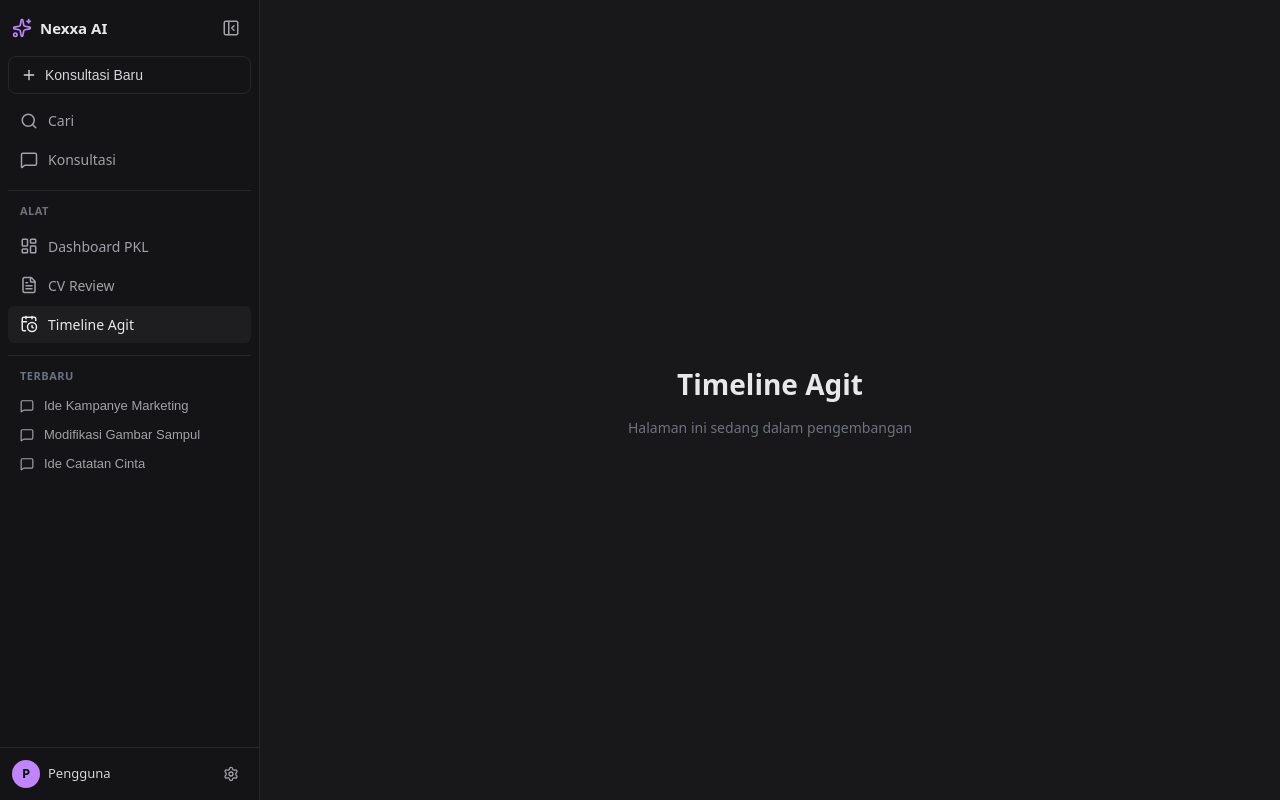
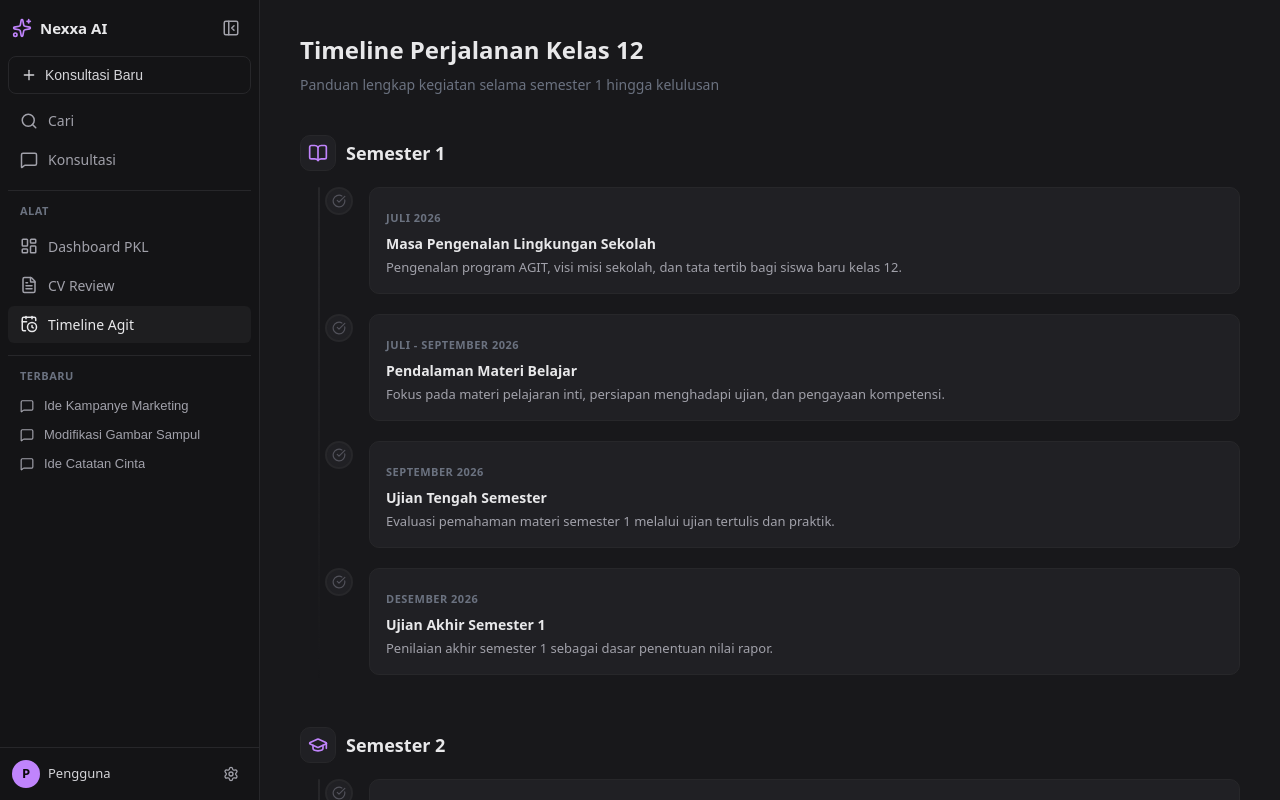
Before and after one commit to aussenseiter-Vs/JHIC-FE-User, a React (Vite) app: page /timeline-agit in a window 1280 px wide. Built offline with nearby package versions, Linux system fonts and the light colour scheme.

Commit message:
feat: implement timeline feature with structured phases, icons, and detailed events

```diff
--- a/src/modules/timeline-agit/css/timeline-agit.css
+++ b/src/modules/timeline-agit/css/timeline-agit.css
@@ -1 +1,201 @@
-@import "../../dashboard-pkl/css/dashboard-pkl.css";
+/* ── Page Layout ── */
+.timeline-page {
+  flex: 1;
+  overflow-y: auto;
+  padding: 32px 40px;
+}
+
+.timeline-header {
+  margin-bottom: 40px;
+}
+
+.timeline-title {
+  font-size: 1.5rem;
+  font-weight: 600;
+  color: #e8e8ea;
+  margin: 0 0 6px;
+}
+
+.timeline-subtitle {
+  font-size: 14px;
+  color: #6b7280;
+  margin: 0;
+}
+
+/* ── Container ── */
+.timeline-container {
+  display: flex;
+  flex-direction: column;
+  gap: 48px;
+}
+
+/* ── Phase ── */
+.timeline-phase {
+  display: flex;
+  flex-direction: column;
+  gap: 16px;
+}
+
+.timeline-phase-header {
+  display: flex;
+  align-items: center;
+  gap: 10px;
+}
+
+.timeline-phase-icon {
+  width: 36px;
+  height: 36px;
+  border-radius: 10px;
+  background: #202024;
+  border: 1px solid #27272a;
+  display: flex;
+  align-items: center;
+  justify-content: center;
+  color: #c084fc;
+  flex-shrink: 0;
+}
+
+.timeline-phase-title {
+  font-size: 1.125rem;
+  font-weight: 600;
+  color: #e8e8ea;
+  margin: 0;
+}
+
+/* ── Timeline Track ── */
+.timeline-line-track {
+  display: flex;
+  gap: 20px;
+  padding-left: 18px;
+}
+
+.timeline-line {
+  width: 2px;
+  background: linear-gradient(to bottom, #27272a, #313135);
+  border-radius: 1px;
+  flex-shrink: 0;
+  position: relative;
+}
+
+.timeline-line-track:last-child .timeline-line {
+  background: linear-gradient(to bottom, #27272a, transparent);
+}
+
+.timeline-steps {
+  display: flex;
+  flex-direction: column;
+  gap: 20px;
+  flex: 1;
+  min-width: 0;
+  padding-bottom: 4px;
+}
+
+/* ── Step ── */
+.timeline-step {
+  display: flex;
+  gap: 16px;
+  align-items: flex-start;
+  position: relative;
+}
+
+.timeline-step-dot {
+  width: 28px;
+  height: 28px;
+  border-radius: 50%;
+  background: #202024;
+  border: 2px solid #27272a;
+  display: flex;
+  align-items: center;
+  justify-content: center;
+  flex-shrink: 0;
+  color: #52525b;
+  margin-left: -15px;
+  z-index: 1;
+  transition: border-color 0.2s, color 0.2s;
+}
+
+.timeline-step:hover .timeline-step-dot {
+  border-color: #c084fc;
+  color: #c084fc;
+}
+
+.timeline-step-card {
+  flex: 1;
+  min-width: 0;
+  background: #202024;
+  border: 1px solid #27272a;
+  border-radius: 10px;
+  padding: 16px;
+  transition: border-color 0.15s;
+}
+
+.timeline-step-card:hover {
+  border-color: #313135;
+}
+
+.timeline-step-date {
+  display: inline-block;
+  font-size: 11px;
+  font-weight: 600;
+  text-transform: uppercase;
+  letter-spacing: 0.5px;
+  color: #6b7280;
+  margin-bottom: 6px;
+}
+
+.timeline-step-title {
+  font-size: 14px;
+  font-weight: 600;
+  color: #e8e8ea;
+  margin: 0 0 4px;
+}
+
+.timeline-step-desc {
+  font-size: 13px;
+  color: #a1a1aa;
+  line-height: 1.5;
+  margin: 0;
+}
+
+/* ── Scrollbar ── */
+.timeline-page::-webkit-scrollbar {
+  width: 4px;
+}
+
+.timeline-page::-webkit-scrollbar-track {
+  background: transparent;
+}
+
+.timeline-page::-webkit-scrollbar-thumb {
+  background: #27272a;
+  border-radius: 2px;
+}
+
+/* ── Responsive ── */
+@media (max-width: 768px) {
+  .timeline-page {
+    padding: 20px 16px;
+  }
+
+  .timeline-title {
+    font-size: 1.25rem;
+  }
+
+  .timeline-container {
+    gap: 36px;
+  }
+
+  .timeline-line-track {
+    padding-left: 14px;
+  }
+
+  .timeline-step-dot {
+    width: 24px;
+    height: 24px;
+    margin-left: -13px;
+  }
+
+  .timeline-step-card {
+    padding: 12px;
+  }
+}
--- /dev/null
+++ b/src/modules/timeline-agit/timeline-agit.json
@@ -0,0 +1,79 @@
+{
+  "title": "Timeline Perjalanan Kelas 12",
+  "subtitle": "Panduan lengkap kegiatan selama semester 1 hingga kelulusan",
+  "phases": [
+    {
+      "period": "Semester 1",
+      "icon": "BookOpen",
+      "items": [
+        {
+          "title": "Masa Pengenalan Lingkungan Sekolah",
+          "desc": "Pengenalan program AGIT, visi misi sekolah, dan tata tertib bagi siswa baru kelas 12.",
+          "date": "Juli 2026"
+        },
+        {
+          "title": "Pendalaman Materi Belajar",
+          "desc": "Fokus pada materi pelajaran inti, persiapan menghadapi ujian, dan pengayaan kompetensi.",
+          "date": "Juli - September 2026"
+        },
+        {
+          "title": "Ujian Tengah Semester",
+          "desc": "Evaluasi pemahaman materi semester 1 melalui ujian tertulis dan praktik.",
+          "date": "September 2026"
+        },
+        {
+          "title": "Ujian Akhir Semester 1",
+          "desc": "Penilaian akhir semester 1 sebagai dasar penentuan nilai rapor.",
+          "date": "Desember 2026"
+        }
+      ]
+    },
+    {
+      "period": "Semester 2",
+      "icon": "GraduationCap",
+      "items": [
+        {
+          "title": "Pendalaman Materi Semester 2",
+          "desc": "Lanjutan materi pelajaran, fokus pada persiapan ujian sekolah dan ujian nasional.",
+          "date": "Januari - Maret 2027"
+        },
+        {
+          "title": "Ujian Tengah Semester 2",
+          "desc": "Evaluasi tengah semester untuk mengukur pemahaman materi semester 2.",
+          "date": "Maret 2027"
+        },
+        {
+          "title": "Ujian Sekolah",
+          "desc": "Ujian yang diselenggarakan oleh sekolah untuk mengukur pencapaian kompetensi kelulusan.",
+          "date": "April 2027"
+        },
+        {
+          "title": "Ujian Nasional / Ujian Akhir",
+          "desc": "Ujian akhir sebagai syarat kelulusan dan penentuan jenjang pendidikan selanjutnya.",
+          "date": "Mei 2027"
+        }
+      ]
+    },
+    {
+      "period": "Masa Kelulusan",
+      "icon": "Award",
+      "items": [
+        {
+          "title": "Pengumuman Kelulusan",
+          "desc": "Pengumuman resmi kelulusan siswa kelas 12 berdasarkan hasil evaluasi akhir.",
+          "date": "Mei 2027"
+        },
+        {
+          "title": "Pelepasan dan Perpisahan",
+          "desc": "Acara pelepasan siswa kelas 12 yang digelar oleh sekolah sebagai bentuk apresiasi.",
+          "date": "Juni 2027"
+        },
+        {
+          "title": "Pembagian Ijazah",
+          "desc": "Pengambilan ijazah dan dokumen kelulusan lainnya sebagai tanda tamat belajar.",
+          "date": "Juni 2027"
+        }
+      ]
+    }
+  ]
+}
--- a/src/modules/timeline-agit/timeline-agit.tsx
+++ b/src/modules/timeline-agit/timeline-agit.tsx
@@ -1,16 +1,76 @@
 import { motion } from "framer-motion";
+import type { Variants } from "framer-motion";
+import { BookOpen, GraduationCap, Award, CheckCircle } from "lucide-react";
+import data from "./timeline-agit.json";
 import "./css/timeline-agit.css";
+
+const iconMap = {
+  BookOpen,
+  GraduationCap,
+  Award,
+} as const;
+
+const phaseVariants: Variants = {
+  hidden: { opacity: 0 },
+  visible: (i: number) => ({
+    opacity: 1,
+    transition: { delay: i * 0.2, duration: 0.4, ease: "easeOut" },
+  }),
+};
 
 function TimelineAgit() {
   return (
     <motion.div
-      className="page-placeholder"
-      initial={{ opacity: 0, y: 16 }}
-      animate={{ opacity: 1, y: 0 }}
-      transition={{ duration: 0.4, ease: "easeOut" }}
+      className="timeline-page"
+      initial={{ opacity: 0 }}
+      animate={{ opacity: 1 }}
+      transition={{ duration: 0.3 }}
     >
-      <h1 className="page-placeholder-title">Timeline Agit</h1>
-      <p className="page-placeholder-desc">Halaman ini sedang dalam pengembangan</p>
+      <header className="timeline-header">
+        <h1 className="timeline-title">{data.title}</h1>
+        <p className="timeline-subtitle">{data.subtitle}</p>
+      </header>
+
+      <div className="timeline-container">
+        {data.phases.map((phase, pIdx) => {
+          const PhaseIcon = iconMap[phase.icon as keyof typeof iconMap];
+          return (
+            <motion.div
+              key={phase.period}
+              className="timeline-phase"
+              custom={pIdx}
+              variants={phaseVariants}
+              initial="hidden"
+              animate="visible"
+            >
+              <div className="timeline-phase-header">
+                <div className="timeline-phase-icon">
+                  <PhaseIcon size={20} />
+                </div>
+                <h2 className="timeline-phase-title">{phase.period}</h2>
+              </div>
+
+              <div className="timeline-line-track">
+                <div className="timeline-line" />
+                <div className="timeline-steps">
+                  {phase.items.map((item, sIdx) => (
+                    <div key={sIdx} className="timeline-step">
+                      <div className="timeline-step-dot">
+                        <CheckCircle size={14} />
+                      </div>
+                      <div className="timeline-step-card">
+                        <span className="timeline-step-date">{item.date}</span>
+                        <h3 className="timeline-step-title">{item.title}</h3>
+                        <p className="timeline-step-desc">{item.desc}</p>
+                      </div>
+                    </div>
+                  ))}
+                </div>
+              </div>
+            </motion.div>
+          );
+        })}
+      </div>
     </motion.div>
   );
 }
```
